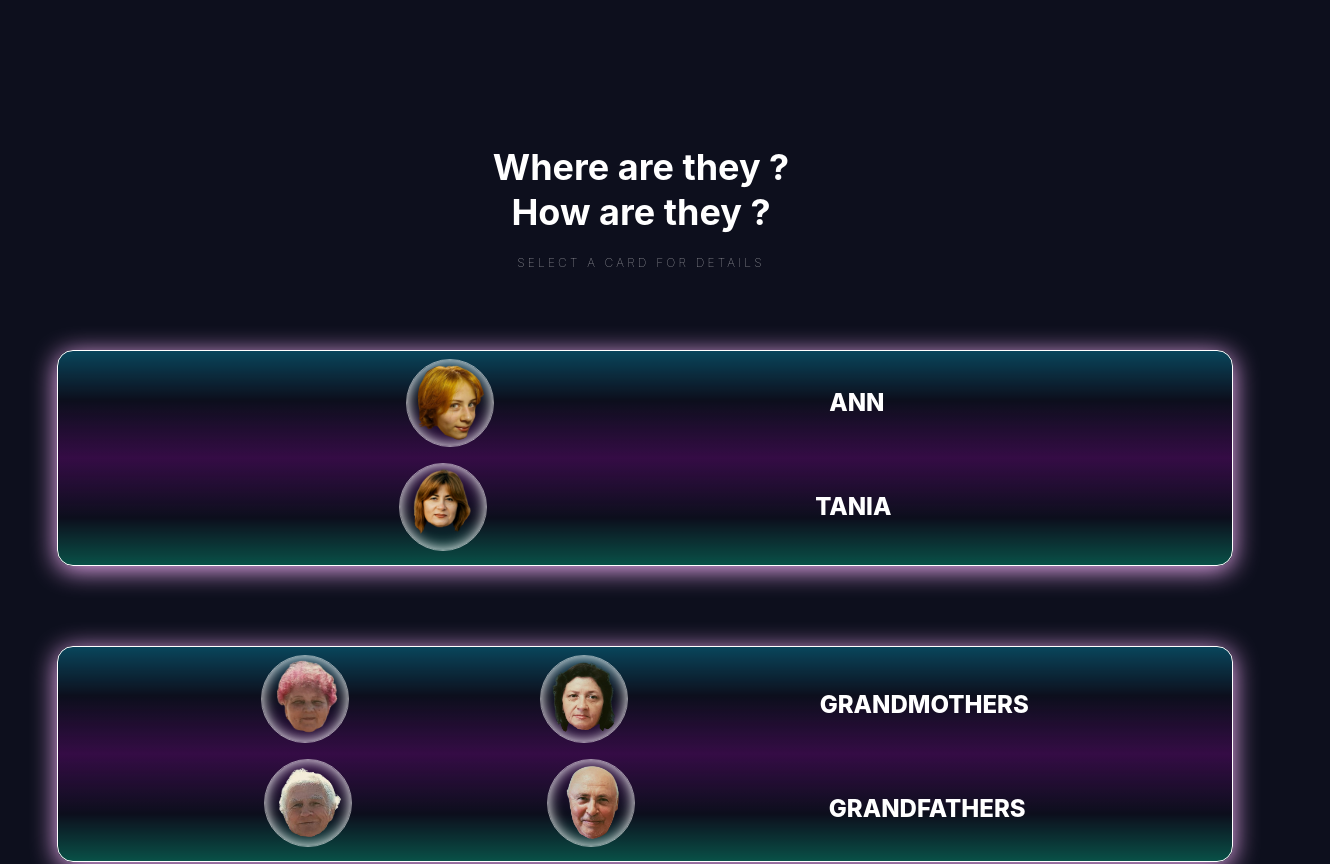
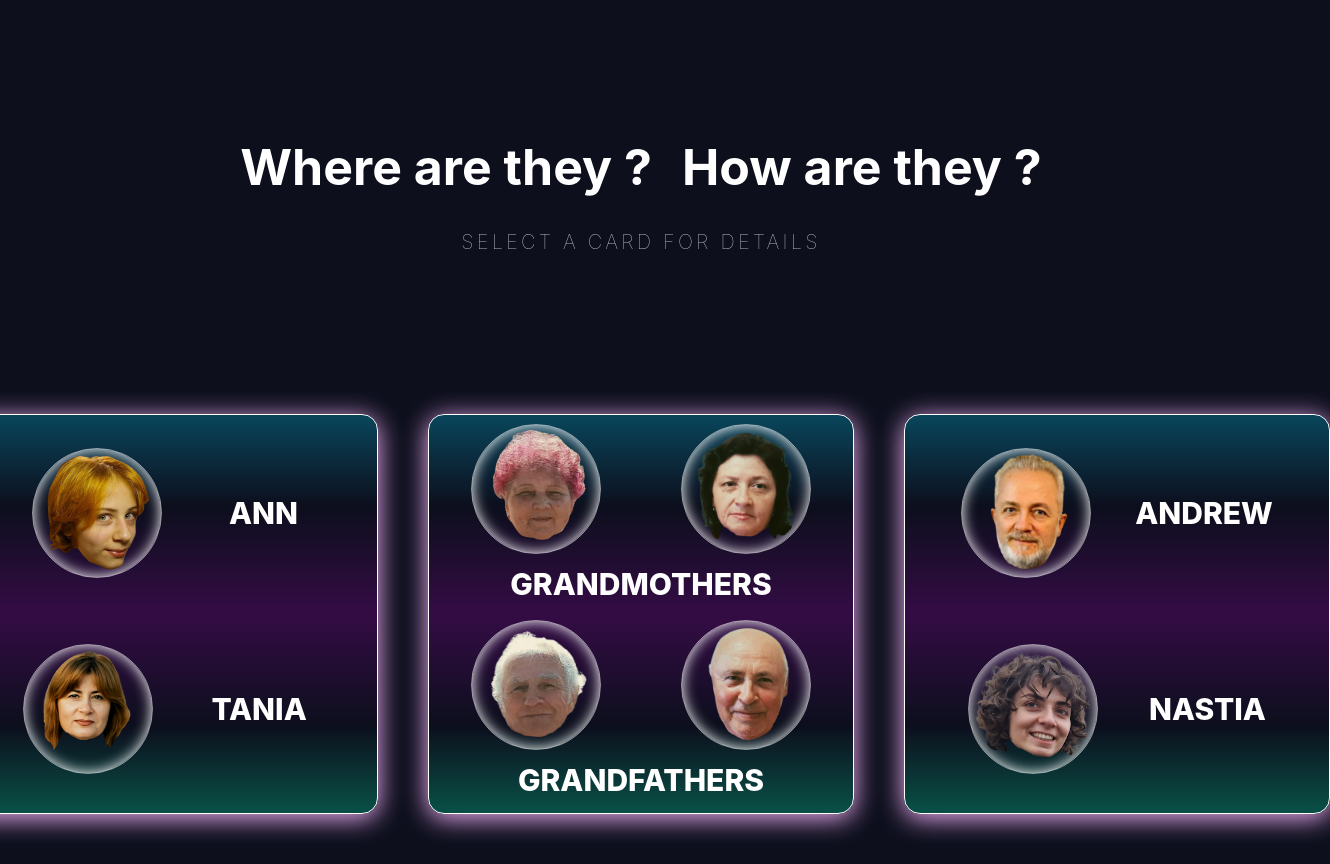
Before and after one commit to Anastasiia-Andrusenko/world-family, a React (Create React App) app: page /world-family/family in a window 1280 px wide. Shown: the top 864 px of the page, 1330 px wide, since content can reach past the window. After the commit the page ends 814 px from the top, so only its background shows below. Built offline with nearby package versions, Linux system fonts and the light colour scheme.

Commit message:
response to web

```diff
--- a/src/components/Modal/Modal.jsx
+++ b/src/components/Modal/Modal.jsx
@@ -105,16 +105,22 @@ export default class Modal extends Component {
         >
           <div >
             <h2 className={css.title}>{cityName}</h2>
+
+            <div className={css.blok}>
               <img className={css.img} alt={cityName} src={imgSrc}></img>
-            {/* <div className={css.whether}>+4 rain</div> */}
+              <div className={css.day_info}>
+                <div className={css.date_time}>
                 <div className={css.time}>
                   <Clock format={'HH:mm:ss'} ticking={true} timezone={timezoneName} />
                 </div>
                 <div className={css.day}>
                   <Clock format={'D MMMM, dddd'} ticking={false} timezone={timezoneName} />
                 </div>
+              </div>
               <div className={css.info}>
                 <Weather city={cityForWeather} />
+              </div>
+              </div>
             </div>
             <News city={cityName} />
             <SlClose className={css.icon} onClick={this.props.onClose} />
--- a/src/components/Modal/Modal.module.css
+++ b/src/components/Modal/Modal.module.css
@@ -11,9 +11,9 @@
 
 .modal {
   margin: auto;
-  top: 50%;
+  /* top: 50%;
   left: 50%;
-  transform: translate(-50%, -50%);
+  transform: translate(-50%, -50%); */
   padding: 46px 26px;
   text-align: center;
   width: 90vw;
@@ -66,3 +66,29 @@
   margin-bottom: 6px;
   letter-spacing: 0.15rem;
 }
+
+@media screen and (min-width: 800px) {
+  .modal {
+    position: relative;
+    margin-top: 100px;
+    max-width: 900px;
+    max-height: 700px;
+    border-radius: 30px;
+  }
+
+  .icon {
+    top: 6px;
+    right: 10px;
+  }
+
+  .img {
+    width: 40%;
+  }
+
+  .blok {
+    display: flex;
+    gap: 20px;
+    align-items: center;
+    justify-content: center;
+  }
+}
--- a/src/components/Modal/Weather.module.css
+++ b/src/components/Modal/Weather.module.css
@@ -19,3 +19,10 @@
   line-height: 0;
   vertical-align: bottom;
 }
+
+@media screen and (min-width: 800px) {
+  .container {
+    margin-top: 30px;
+    gap: 60px;
+  }
+}
--- a/src/components/World/World.module.css
+++ b/src/components/World/World.module.css
@@ -187,3 +187,26 @@
   justify-content: center;
   gap: 16px;
 }
+
+@media screen and (min-width: 800px) {
+  .main_title {
+    margin-top: 90px;
+    margin-bottom: 40px;
+    font-size: 70px;
+    line-height: 4rem;
+
+    display: flex;
+    flex-direction: row;
+    gap: 26px;
+    align-items: center;
+    justify-content: center;
+  }
+
+  .secondary_title {
+    font-size: 30px;
+  }
+
+  .header {
+    gap: 26px;
+  }
+}
--- a/src/components/family/InDonetsk/InDonetsk.jsx
+++ b/src/components/family/InDonetsk/InDonetsk.jsx
@@ -10,13 +10,17 @@ export const InDonetsk = ({onMembersClick}) => {
     <div className={css.link}>
       <ul className={css.list}>
         <li className={css.item}>
-          <img alt="" src={nina} className={css.avatar}></img>
-          <img alt="" src={lena} className={css.avatar}></img>
+          <div className={css.imgs}>
+            <img alt="" src={nina} className={css.avatar}></img>
+            <img alt="" src={lena} className={css.avatar}></img>
+          </div>
           <span className={css.name}>grandmothers</span>
         </li>
         <li className={css.item}>
-          <img alt="" src={nikolay} className={css.avatar}></img>
-          <img alt="" src={sasha} className={css.avatar}></img>
+          <div className={css.imgs}>
+            <img alt="" src={nikolay} className={css.avatar}></img>
+            <img alt="" src={sasha} className={css.avatar}></img>
+          </div>
           <span className={css.name}>grandfathers</span>
         </li>
       </ul>
--- a/src/components/family/InDonetsk/InDonetsk.module.css
+++ b/src/components/family/InDonetsk/InDonetsk.module.css
@@ -47,3 +47,44 @@
   font-size: 24px;
   margin-top: 12px;
 }
+
+@media screen and (min-width: 800px) {
+  .in__donetsk {
+    padding: 0;
+  }
+
+  .list {
+    height: 400px;
+    justify-content: space-around;
+    transform: scale(0.9);
+    transition: all 250ms;
+  }
+
+  .list:hover {
+    cursor: pointer;
+    transform: scale(1.1);
+  }
+
+  .item {
+    width: 400px;
+    /* width: calc((100vw / 3) - 100px); */
+    display: flex;
+    flex-direction: column;
+  }
+
+  .imgs {
+    width: 100%;
+    display: flex;
+    flex-direction: row;
+    justify-content: center;
+    gap: 80px;
+  }
+
+  .avatar {
+    width: 130px;
+  }
+
+  .name {
+    font-size: 30px;
+  }
+}
--- a/src/components/family/InPoland/InPoland.module.css
+++ b/src/components/family/InPoland/InPoland.module.css
@@ -44,3 +44,34 @@
   font-weight: 800;
   font-size: 24px;
 }
+
+@media screen and (min-width: 800px) {
+  .in__pl {
+    padding: 0;
+  }
+
+  .list {
+    height: 400px;
+    justify-content: space-around;
+    transform: scale(0.9);
+    transition: all 250ms;
+  }
+
+  .list:hover {
+    cursor: pointer;
+    transform: scale(1.1);
+  }
+
+  .item {
+    width: 400px;
+    /* width: calc((100vw / 3) - 100px); */
+  }
+
+  .avatar {
+    width: 130px;
+  }
+
+  .name {
+    font-size: 30px;
+  }
+}
--- a/src/components/family/InUsa/InUsa.module.css
+++ b/src/components/family/InUsa/InUsa.module.css
@@ -44,3 +44,34 @@
   font-weight: 800;
   font-size: 24px;
 }
+
+@media screen and (min-width: 800px) {
+  .in__usa {
+    padding: 0;
+  }
+
+  .list {
+    height: 400px;
+    justify-content: space-around;
+    transform: scale(0.9);
+    transition: all 250ms;
+  }
+
+  .list:hover {
+    cursor: pointer;
+    transform: scale(1.1);
+  }
+
+  .item {
+    width: 400px;
+    /* width: calc((100vw / 3) - 100px); */
+  }
+
+  .avatar {
+    width: 130px;
+  }
+
+  .name {
+    font-size: 30px;
+  }
+}
--- a/src/pages/Family/Family.jsx
+++ b/src/pages/Family/Family.jsx
@@ -40,9 +40,11 @@ const Family = () => {
     <motion.div
       initial={{ opacity: 0, scale: 0.1, y: -200 }}
       animate={{ opacity: 1, scale: 1, y: 100 }}
-			transition={{ duration: 1, delay: 0 }}>
-       <h2 className={css.title}> Where are they ?</h2>
-      <h2 className={css.title}>How are they ?</h2>
+      transition={{ duration: 1, delay: 0 }}>
+      <div className={css.titles}>
+        <h2 className={css.title}> Where are they ?</h2>
+        <h2 className={css.title}>How are they ?</h2>
+      </div>
       <motion.div
         initial={{ opacity: 0, scale: 0.1 }}
         animate={{ opacity: 1, scale: 1 }}
@@ -50,12 +52,19 @@ const Family = () => {
           <p className={css.text}>select a card for details</p>
       </motion.div>
       <motion.div
+        className={css.list}
         initial={{ opacity: 0, scale: 0.1 }}
         animate={{ opacity: 1, scale: 1 }}
         transition={{ duration: 1, delay: 1 }}>
+        <div className={css.item}>
           <InUsa onMembersClick={onMembersClick} />
-          <InDonetsk onMembersClick={onMembersClick}/>
-          <InPoland onMembersClick={onMembersClick}/>
+        </div>
+        <div className={css.item}>
+          <InDonetsk onMembersClick={onMembersClick} />
+        </div>
+        <div className={css.item}>
+          <InPoland onMembersClick={onMembersClick} />
+         </div>
       </motion.div>
 
     </motion.div>
--- a/src/pages/Family/Family.module.css
+++ b/src/pages/Family/Family.module.css
@@ -18,3 +18,29 @@
   margin-top: 20px;
   margin-bottom: 40px;
 }
+
+@media screen and (min-width: 800px) {
+  .list {
+    display: flex;
+    gap: 50px;
+    align-items: center;
+    justify-content: center;
+  }
+
+  .titles {
+    display: flex;
+    gap: 30px;
+    justify-content: center;
+    align-items: center;
+  }
+
+  .title {
+    font-size: 50px;
+  }
+
+  .text {
+    font-size: 20px;
+    margin-top: 40px;
+    margin-bottom: 160px;
+  }
+}
```
Lines whose indentation alone changed are shown as unchanged.
